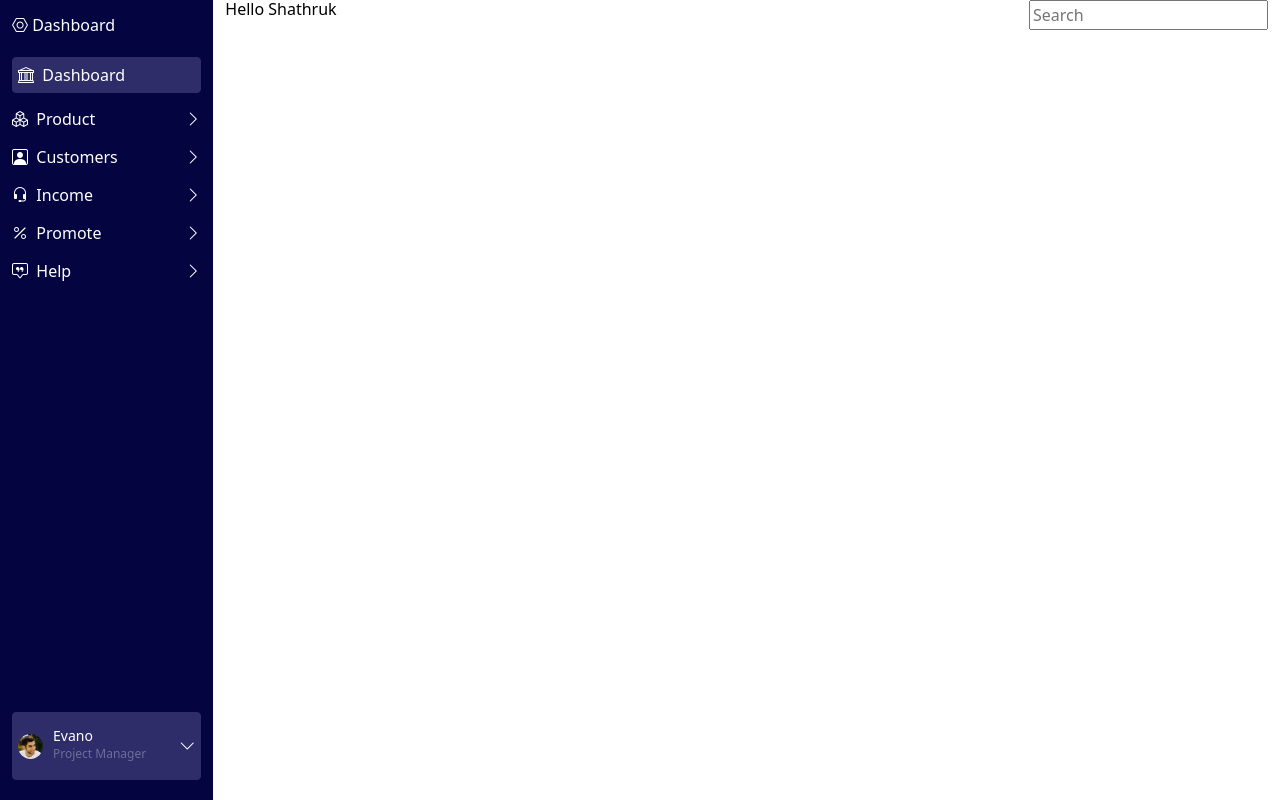
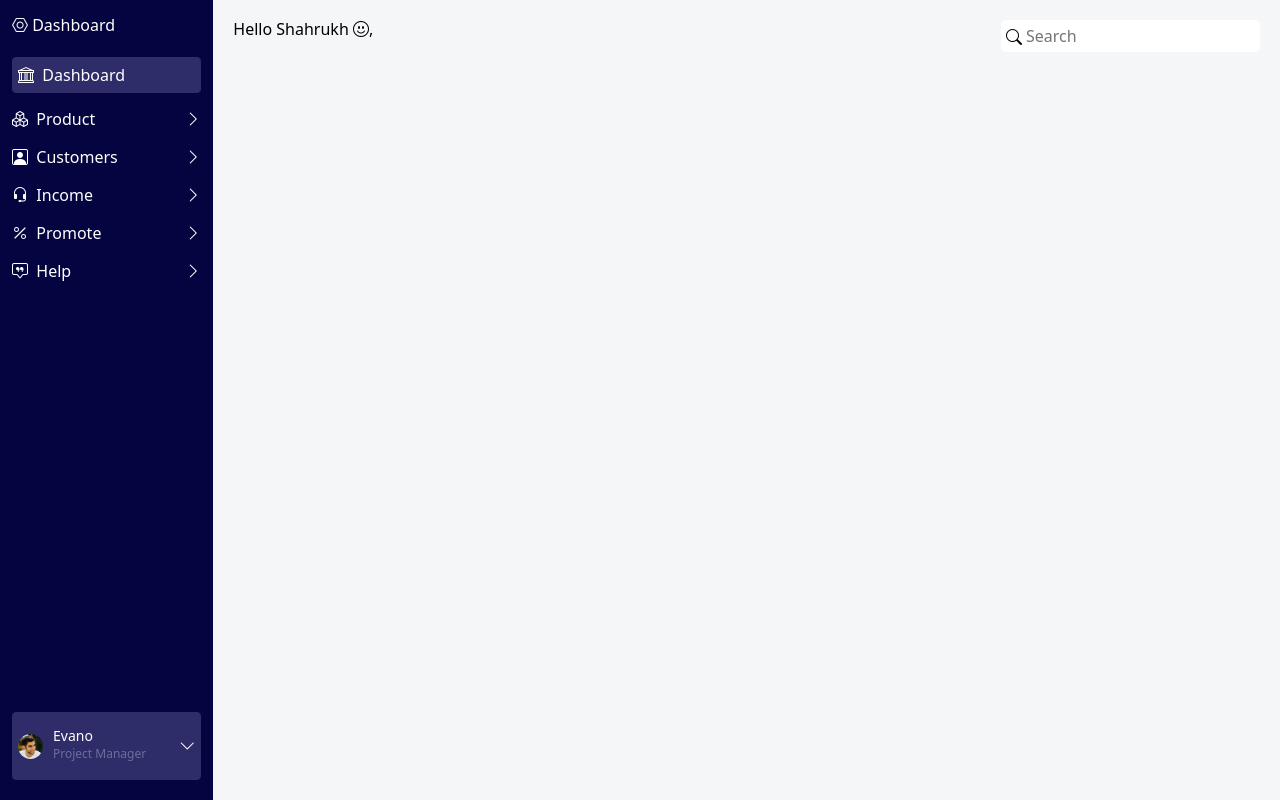
Before and after one commit to tirupathi2219/assignment-fitpeo, a React (Create React App) app: page / in a window 1280 px wide. Built offline with nearby package versions, Linux system fonts and the light colour scheme.

Commit message:
db-overview-header

```diff
--- a/src/App.js
+++ b/src/App.js
@@ -1,18 +1,11 @@
 import "bootstrap/dist/css/bootstrap.min.css";
 
 import Dashboard from './components/Dashboard';
+import DashboardOverview from "./components/DashboardOverview/DashboardOverview";
 
 import styles from './App.module.scss'
 
 function App() {
-
-  const handleChange = () => {
-    console.log('6== change');
-  }
-
-  const handleBlur = () => {
-    console.log('9== blur');
-  }
 
   return (
     <div className={`${styles.app} container-fluid`}>
@@ -21,13 +14,7 @@ function App() {
           <Dashboard />
         </section>
         <section className={`${styles.content_container} col-sm-10`}>
-          <header className={`d-flex justify-content-between`}>
-            <div>
-              <h6> Hello Shathruk</h6></div>
-            <div>
-              <input type='text' placeholder='Search' onChange={handleChange} onBlur={handleBlur} />
-            </div>
-          </header>
+          <DashboardOverview />
         </section>
       </div>
     </div>
--- a/src/App.module.scss
+++ b/src/App.module.scss
@@ -1,13 +1,13 @@
 .app {
-  // text-align: center;
-
   .navigation_container {
     background-color: #040440;
     height: 100vh;
     color: #ffffff;
   }
+
   .content_container {
-background-color: f5f6f8;
-color: #000000;
+    background-color: #f5f6f8;
+    color: #000000;
+    padding: 20px 20px 10px;
   }
 }
--- /dev/null
+++ b/src/components/DashboardOverview/DashboardOverview.js
@@ -0,0 +1,28 @@
+import React from 'react';
+
+import styles from './DashboardOverview.module.scss'
+
+export default function DashboardOverview() {
+
+    const handleChange = () => {
+        console.log('6== change');
+    }
+
+    const handleBlur = () => {
+        console.log('9== blur');
+    }
+
+    return (
+        <>
+            <header className={`d-flex justify-content-between`}>
+                <div>
+                    <h6>Hello Shahrukh <i class="bi bi-emoji-smile"></i>,</h6>
+                </div>
+                <div className={`${styles.search_container}`}>
+                    <input type='text' placeholder='Search' onChange={handleChange} onBlur={handleBlur} />
+                    <i class="bi bi-search"></i>
+                </div>
+            </header>
+        </>
+    )
+}
--- /dev/null
+++ b/src/components/DashboardOverview/DashboardOverview.module.scss
@@ -0,0 +1,17 @@
+.search_container {
+    position: relative;
+
+    >i {
+        position: absolute;
+        left: 5px;
+        top: 5px;
+    }
+
+    >input {
+        border: 1px solid white;
+        border-radius: 4px;
+        padding-left: 24px;
+        padding-top: 3px;
+        padding-bottom: 3px;
+    }
+}
```
